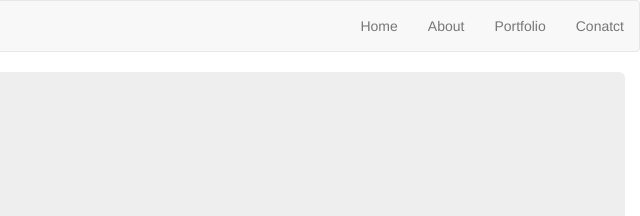
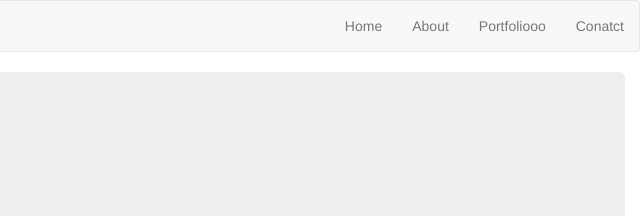
Before and after one commit to siddupals/my-project, a plain HTML site: page ui/my-portfolio.html in a window 1280 px wide. Shown: the top 216 px of the page, 640-1280 px from the left. Drawn offline with nearby package versions, Linux system fonts and the light colour scheme.

Commit message:
start up ui gty

```diff
--- a/ui/my-portfolio.html
+++ b/ui/my-portfolio.html
@@ -18,7 +18,7 @@
         <ul class="nav navbar-nav navbar-right">
         <li><a href="#">Home</a></li>
         <li><a href="#">About</a></li>
-        <li><a href="#">Portfolio</a></li>
+        <li><a href="#">Portfoliooo</a></li>
         <li><a href="#">Conatct</a></li>
         </ul>
       </div>
```
